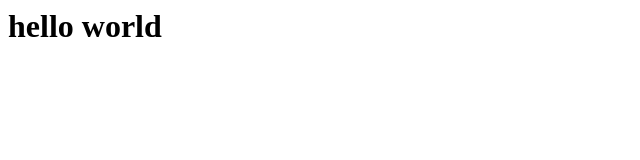
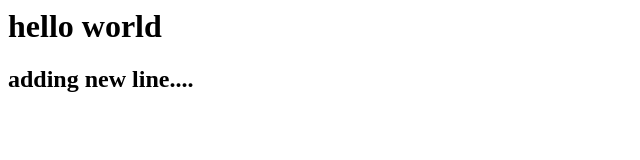
Before and after one commit to Nisvanth07/new-rep, a plain HTML site: page index.html in a window 1280 px wide. Shown: the whole page, without its empty margins (0-640 px from the left). Drawn offline with Linux system fonts and the light colour scheme.

Commit message:
Update index.html

```diff
--- a/index.html
+++ b/index.html
@@ -1,3 +1,4 @@
 <html>
 	<h1>hello world</h1>
+	<h2>adding new line....</h2>
 </html>
```
